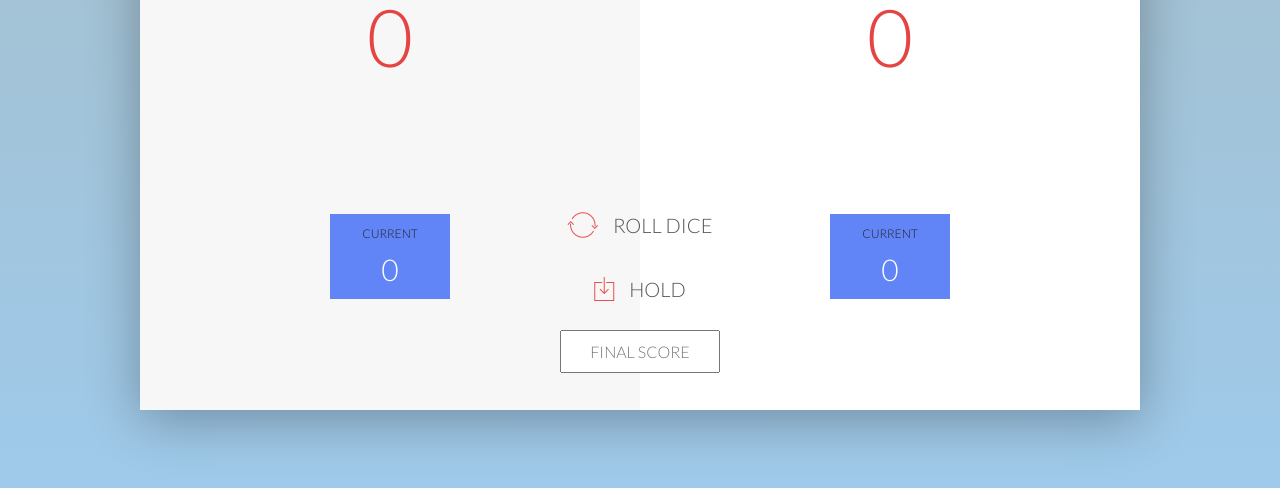
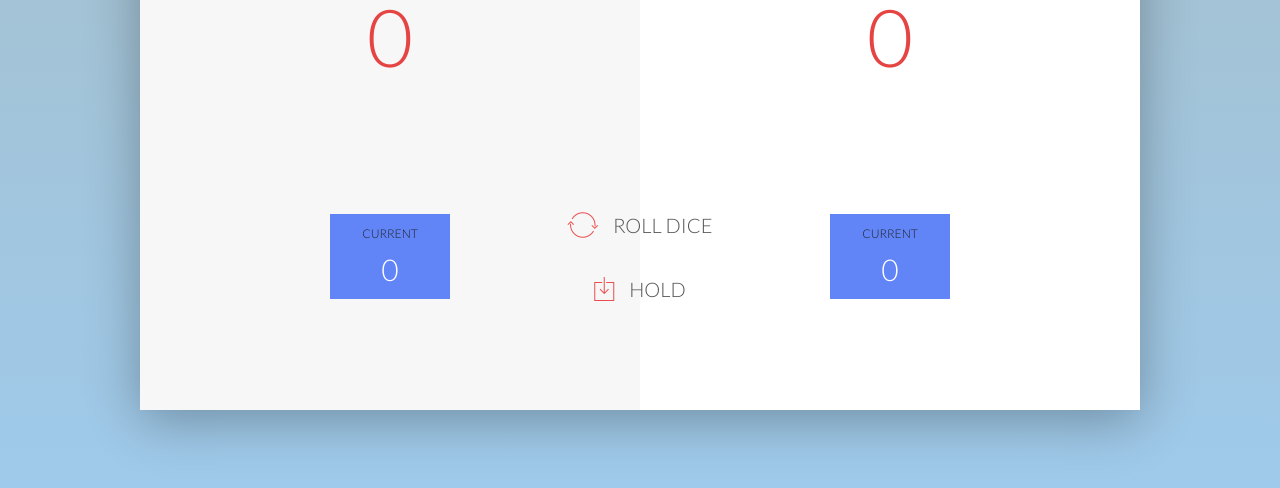
Before and after one commit to memphis2coder/Pig-Game-Javascript, a plain HTML site: page index.html in a window 1280 px wide. Shown: the part 290-778 px from the top of the page. Drawn offline with nearby package versions, Linux system fonts and the light colour scheme.

Commit message:
changed index.html

```diff
--- a/index.html
+++ b/index.html
@@ -44,7 +44,6 @@
       <button class="btn-hold">
         <i class="ion-ios-download-outline"></i>Hold
       </button>
-      <input type="text" placeholder="Final Score" class="final-score" />
 
       <img src="dice-5.png" alt="Dice" class="dice" />
     </div>
```
